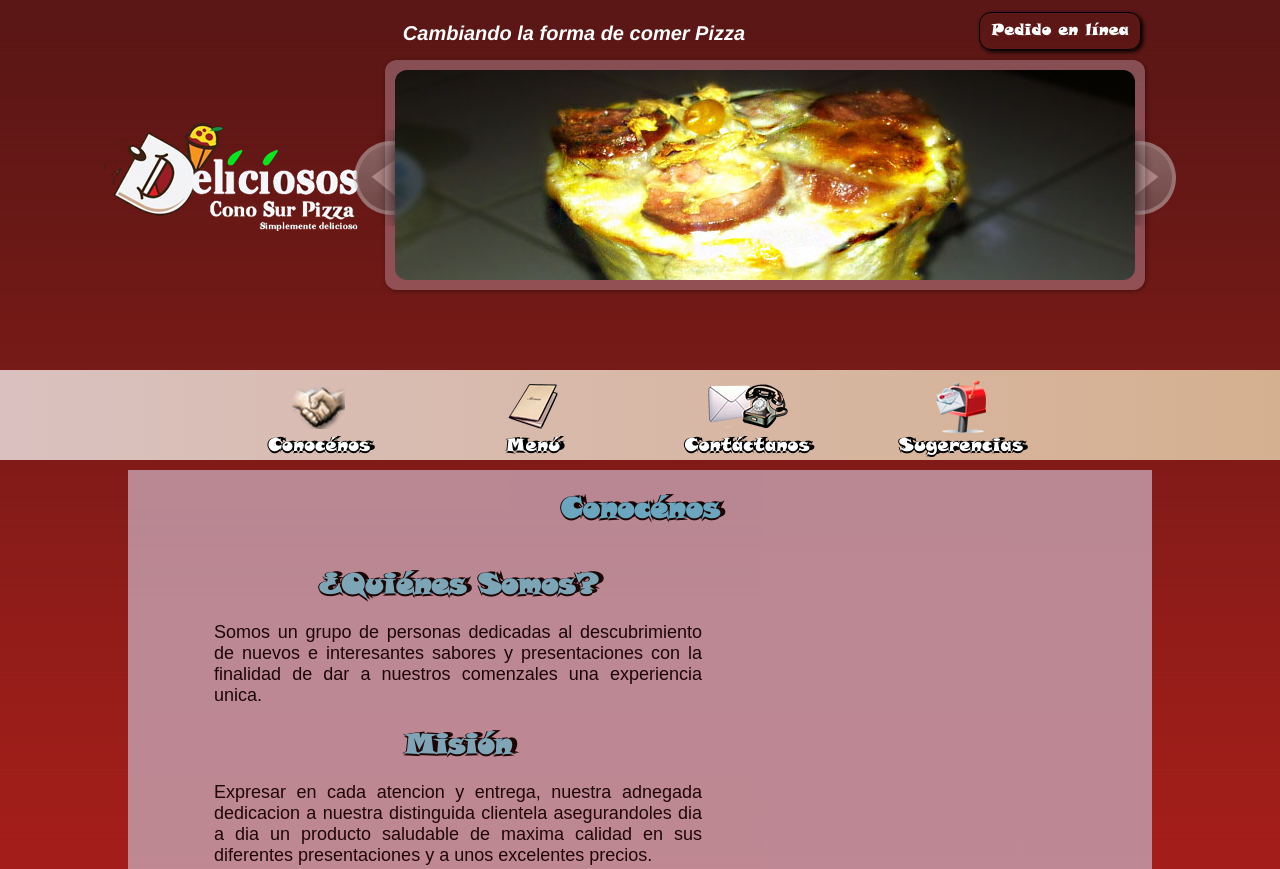
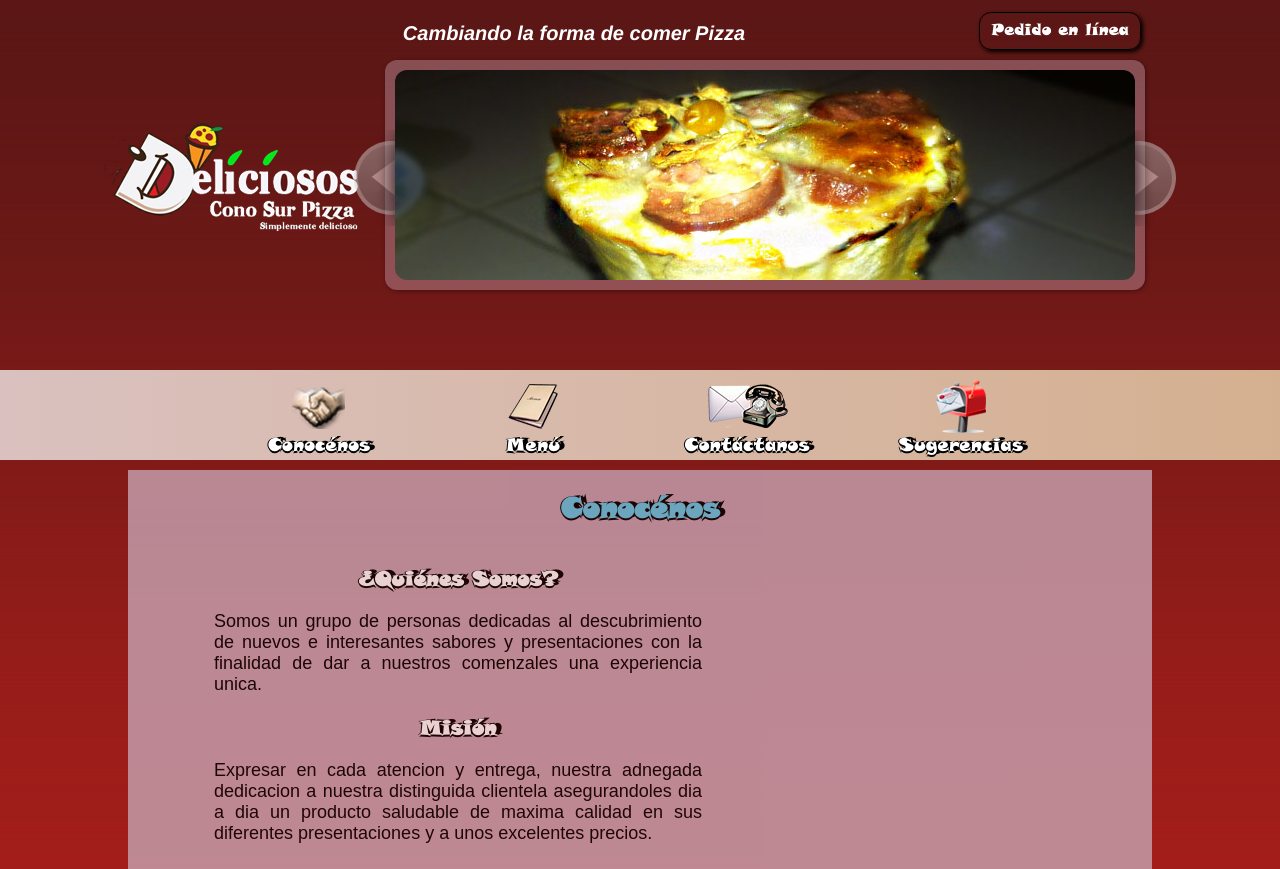
Before and after one commit to neonemesis5/multimedia, a plain HTML site: page index.html in a window 1280 px wide. Shown: the top 869 px of the page. Drawn offline with Linux system fonts and the light colour scheme.

Commit message:
detalles previos.

```diff
--- a/styles/style.css
+++ b/styles/style.css
@@ -272,6 +272,7 @@ nav ul li{
     display: inline-block;
     vertical-align: top;
     width: 150px;
+	/*filter: Shadow(Color=black, Direction=130, Strength=3); /* IE Proprietary Filter*/
 
 }
 nav ul li:hover{
@@ -341,7 +342,8 @@ nav ul li a{
 
 
 /**************************CONTENIDO *****************************************/
-
+/*generador de texshadow*/
+/**********http://css3gen.com/text-shadow/****************************/
 
 section{
 
@@ -380,7 +382,7 @@ h2{
     filter: Shadow(Color=black, Direction=130, Strength=3); /* IE Proprietary Filter*/
 }
 
-article h3{
+div article h3{
     font-family:"snap";
     font-size:20px;
     color:rgb(255,255,255);
```
